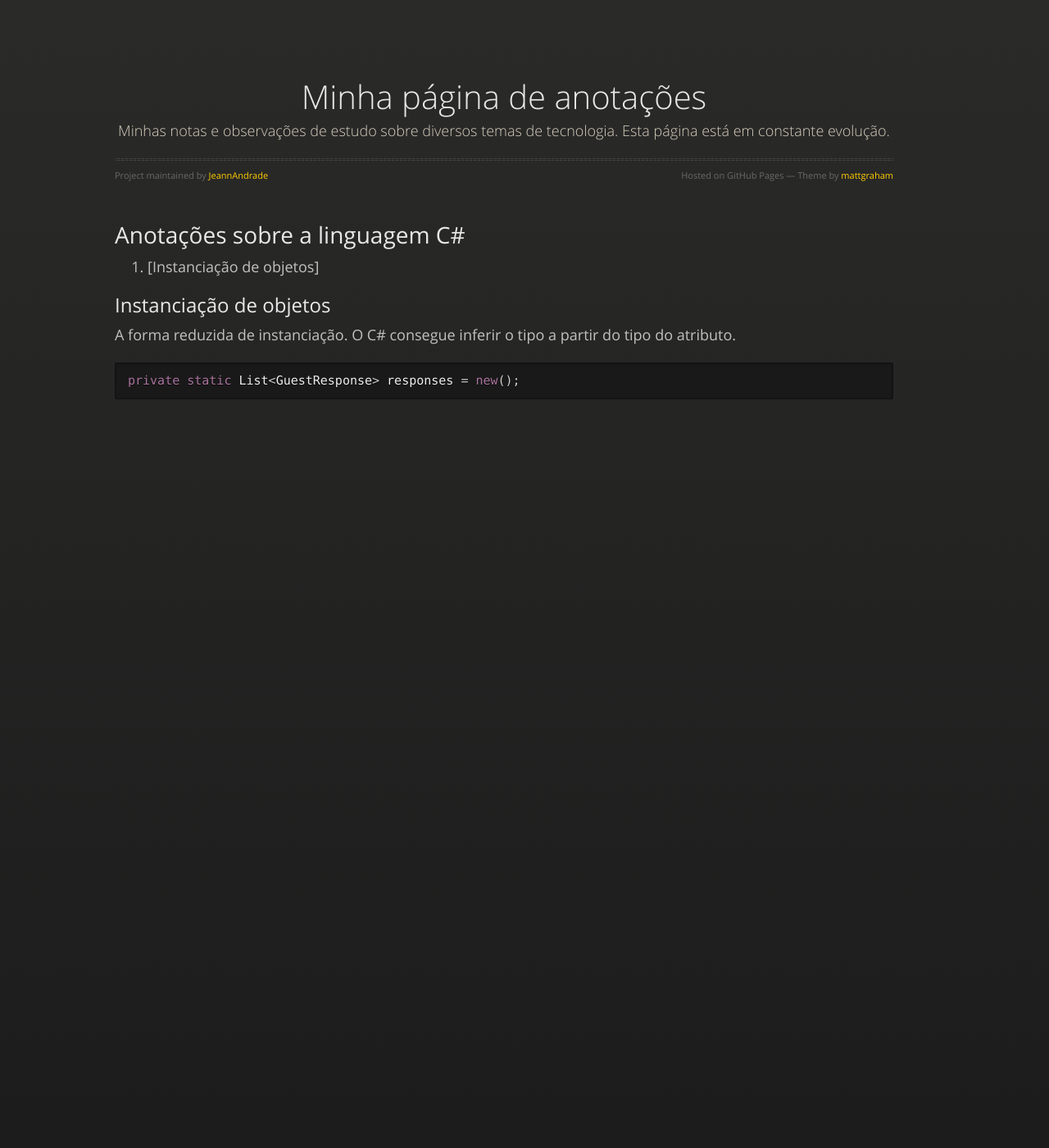
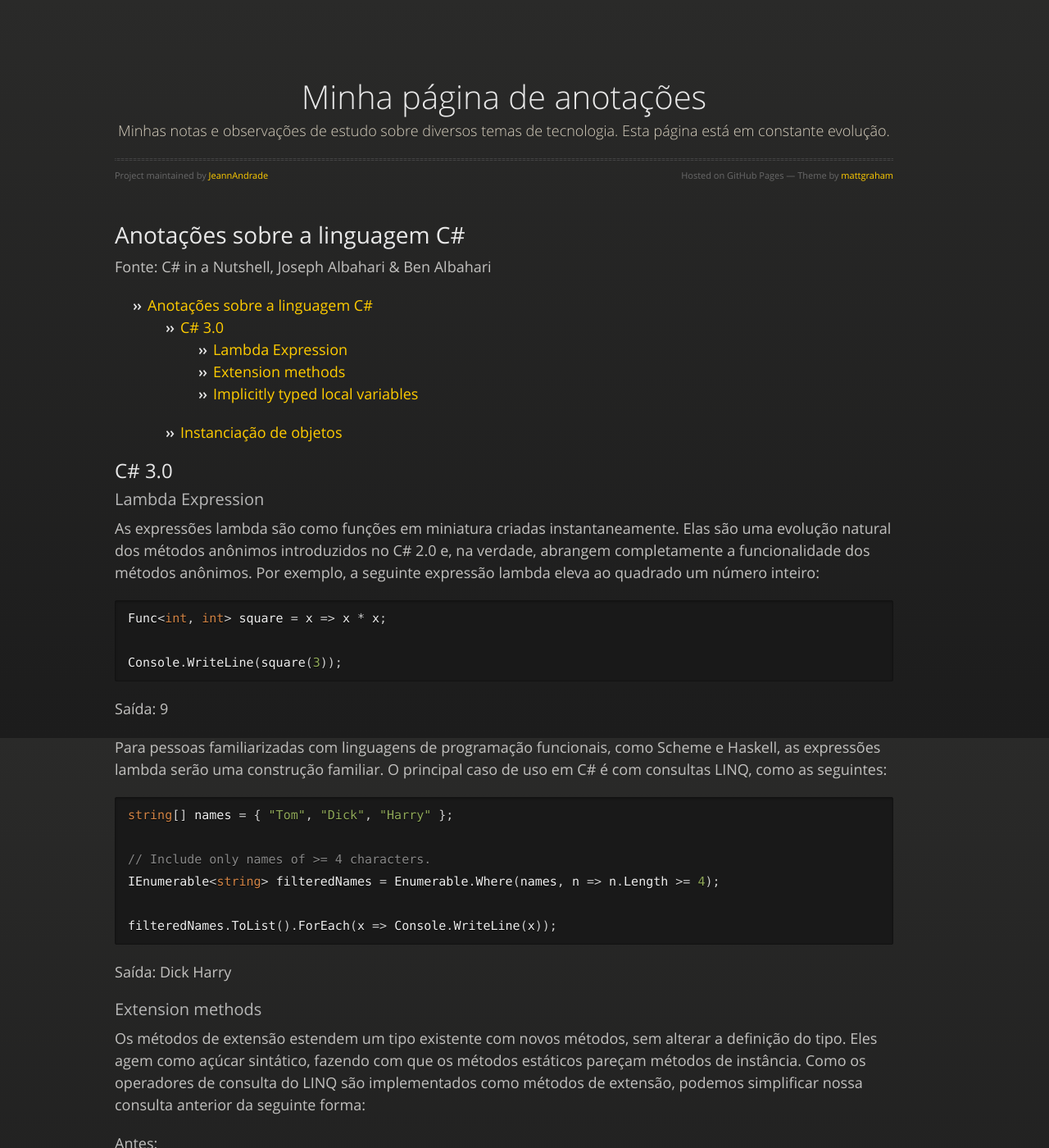
Before and after one commit to JeannAndrade/jeannandrade.github.io, a Jekyll site: the page built from content/net/csharp/index.md, in a window 1280 px wide and 1400 px high. Shown: the whole window at 82% size. Built offline with Jekyll 4.4.1, drawn with Linux system fonts in a browser that asks for light colours; our own code applies the rules of GitHub Pages for plain Markdown files; some of the changed text lies outside the part shown.

Commit message:
Novidades do C# 3.0

````diff
--- a/content/net/csharp/index.md
+++ b/content/net/csharp/index.md
@@ -1,6 +1,71 @@
 # Anotações sobre a linguagem C\#
 
-1. [Instanciação de objetos]
+Fonte: C# in a Nutshell, Joseph Albahari & Ben Albahari
+
+<!-- TOC -->
+
+- [Anotações sobre a linguagem C\#](#anota%C3%A7%C3%B5es-sobre-a-linguagem-c%5C)
+  - [C# 3.0](#c-30)
+    - [Lambda Expression](#lambda-expression)
+    - [Extension methods](#extension-methods)
+    - [Implicitly typed local variables](#implicitly-typed-local-variables)
+  - [Instanciação de objetos](#instancia%C3%A7%C3%A3o-de-objetos)
+
+<!-- /TOC -->
+
+## C# 3.0
+
+### Lambda Expression
+
+As expressões lambda são como funções em miniatura criadas instantaneamente. Elas são uma evolução natural dos métodos anônimos introduzidos no C# 2.0 e, na verdade, abrangem completamente a funcionalidade dos métodos anônimos. Por exemplo, a seguinte expressão lambda eleva ao quadrado um número inteiro:
+
+```csharp
+Func<int, int> square = x => x * x;
+
+Console.WriteLine(square(3));
+```
+
+Saída: 9
+
+Para pessoas familiarizadas com linguagens de programação funcionais, como Scheme e Haskell, as expressões lambda serão uma construção familiar. O principal caso de uso em C# é com consultas LINQ, como as seguintes:
+
+```csharp
+string[] names = { "Tom", "Dick", "Harry" };
+
+// Include only names of >= 4 characters.
+IEnumerable<string> filteredNames = Enumerable.Where(names, n => n.Length >= 4);
+
+filteredNames.ToList().ForEach(x => Console.WriteLine(x));
+```
+
+Saída: Dick Harry
+
+### Extension methods
+
+Os métodos de extensão estendem um tipo existente com novos métodos, sem alterar a definição do tipo. Eles agem como açúcar sintático, fazendo com que os métodos estáticos pareçam métodos de instância. Como os operadores de consulta do LINQ são implementados como métodos de extensão, podemos simplificar nossa consulta anterior da seguinte forma:
+
+Antes:
+
+```csharp
+string[] names = { "Tom", "Dick", "Harry" };
+
+// Include only names of >= 4 characters.
+IEnumerable<string> filteredNames = Enumerable.Where(names, n => n.Length >= 4);
+```
+
+Depois:
+
+```csharp
+IEnumerable<string> filteredNames = names.Where (n => n.Length >= 4);
+```
+
+### Implicitly typed local variables
+
+Variáveis locais tipadas implicitamente permitem omitir o tipo de variável em uma instrução de declaração, permitindo que o compilador o infira. Como o compilador pode determinar o tipo de FilteredNames, podemos simplificar ainda mais nossa consulta:
+
+```csharp
+var filteredNames = names.Where(n => n.Length == 4);
+```
 
 ## Instanciação de objetos
 
````
Also changed, not shown: content/net/index.md (+21 -2 lines).
